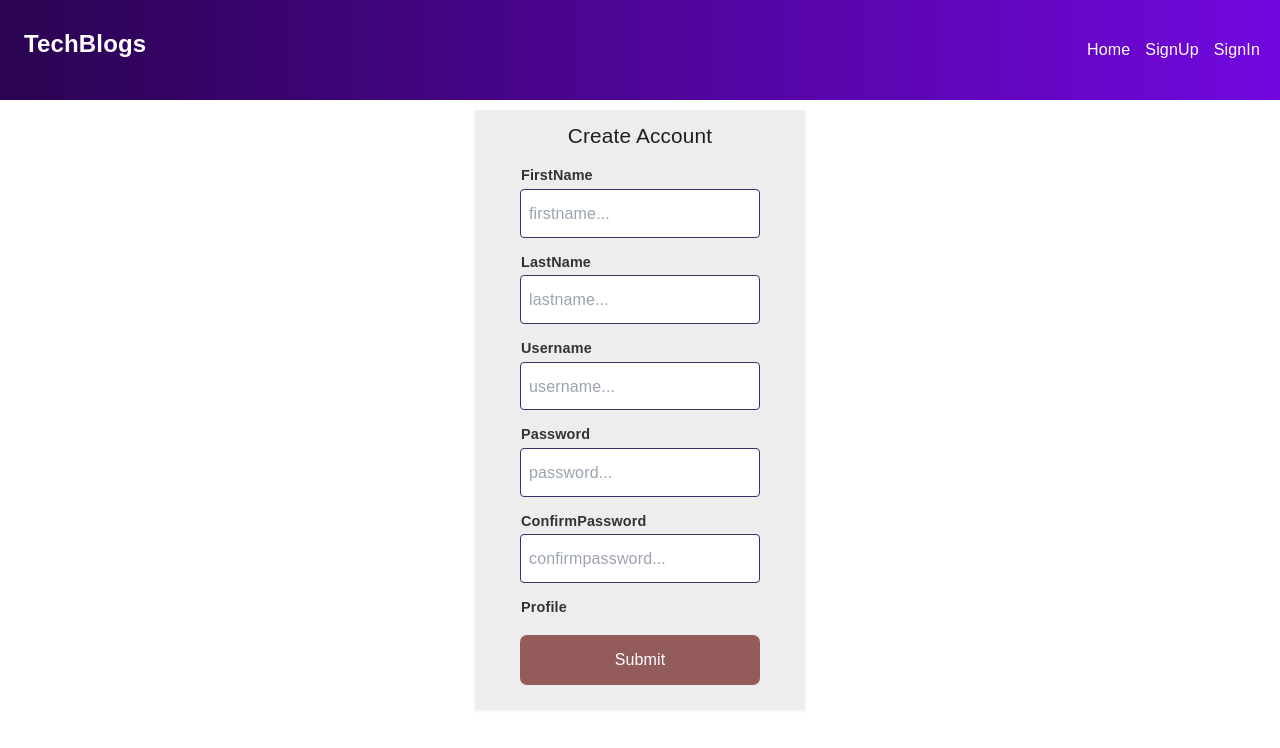
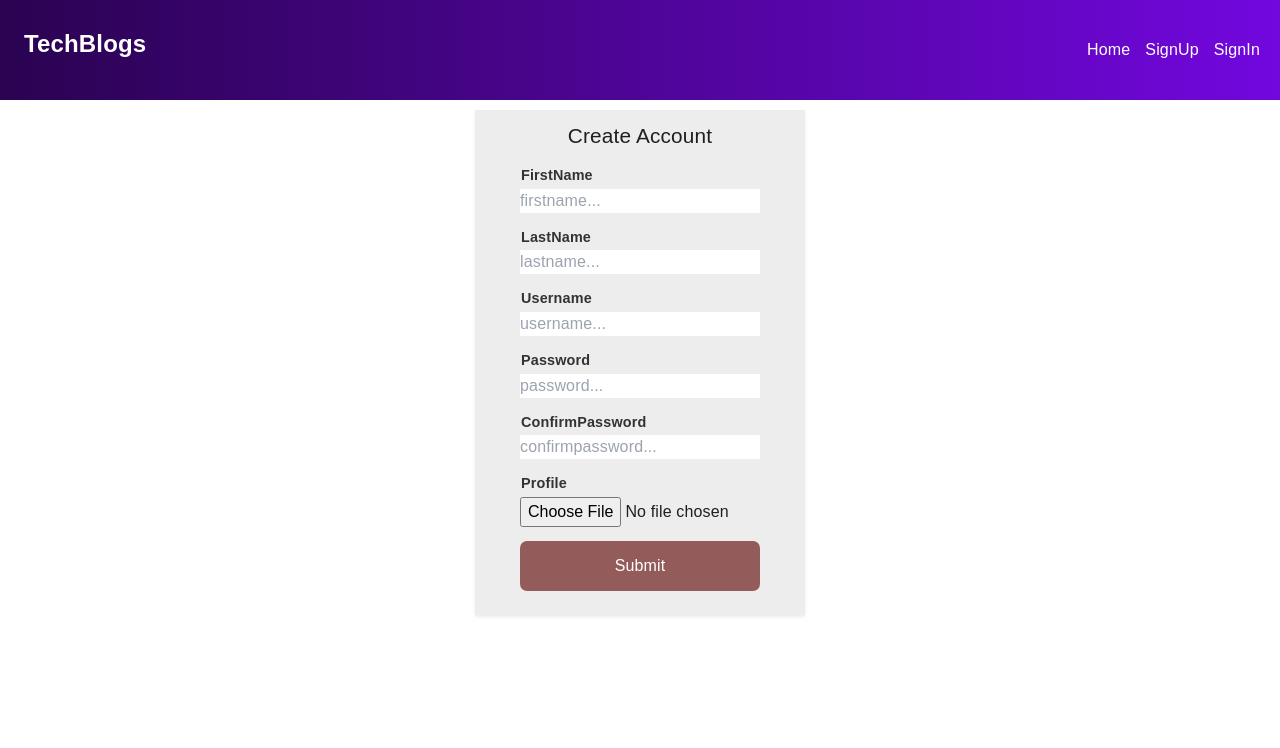
Before and after one commit to TalibehSerignKebbeh/blogsite, a React (Vite) app: page /signup in a window 1280 px wide. Shown: the top 748 px of the page. Built offline with nearby package versions, Linux system fonts and the light colour scheme.

Commit message:
update the useinput error on deploying

```diff
--- a/src/components/Auth/Login.jsx
+++ b/src/components/Auth/Login.jsx
@@ -1,5 +1,5 @@
 import React, { useState } from 'react';
-import UseInput from '../input/UseInput'
+// import UseInput from '../input/UseInput'
 import './Login.css'
 import { AxiosInstance } from '../../api';
 import { useContextHook } from '../../context/AuthContext'
@@ -52,13 +52,13 @@ const Login = () => {
                 {errorMessage?.length ? <span className='error-message'>{errorMessage}</span> : null}
                 <div className='input-wrapper'>
                     <label htmlFor='username'>username</label>
-                    <UseInput type={'text'} value={user?.username}
+                    <input type={'text'} value={user?.username}
                         name={'username'} id={"username"} classname={'textinput'}
                         handleChange={handleChange} placeholder={"username ..."} />
                 </div>
                 <div className='input-wrapper'>
                     <label htmlFor='password'>password</label>
-                    <UseInput type={'password'} value={user?.password}
+                    <input type={'password'} value={user?.password}
                         name={'password'} id={"password"} classname={'textinput'}
                         handleChange={handleChange} placeholder={"password ..."} />
                 </div>
--- a/src/components/User/CreateAccount.jsx
+++ b/src/components/User/CreateAccount.jsx
@@ -3,7 +3,7 @@ import './createaccount.css'
 import { useState } from 'react';
 import { AxiosInstance } from '../../api';
 import { useNavigate } from 'react-router-dom';
-import UseInput from '../input/UseInput'
+// import UseInput from '../input/UseInput'
 
 const CreateAccount = () => {
     const navigate = useNavigate()
@@ -100,7 +100,7 @@ const CreateAccount = () => {
                 <h3 className='signup-title'>Create Account</h3>
                 <div className='input-wrapper'>
                     <label htmlFor="firstName">firstName</label>
-                    <UseInput type={'text'} name={'firstName'}
+                    <input type={'text'} name={'firstName'}
                         classname={'textinput'} handleChange={handleChange}
                         value={user?.firstName} placeholder={'firstname...'}
                         handleBlur={handleBlur} />
@@ -109,7 +109,7 @@ const CreateAccount = () => {
                 </div>
                 <div className='input-wrapper'>
                     <label htmlFor="lastName">LastName</label>
-                    <UseInput type={'text'} name={'lastName'}
+                    <input type={'text'} name={'lastName'}
                         classname={'textinput'} handleChange={handleChange}
                         value={user?.lastName} placeholder={'lastname...'}
                         handleBlur={handleBlur} />
@@ -118,7 +118,7 @@ const CreateAccount = () => {
                 </div>
                 <div className='input-wrapper'>
                     <label htmlFor="username">Username</label>
-                    <UseInput type={'text'} name={'username'}
+                    <input type={'text'} name={'username'}
                         classname={'textinput'} handleChange={handleChange}
                         value={user?.username} placeholder={'username...'}
                         handleBlur={handleBlur} />
@@ -126,7 +126,7 @@ const CreateAccount = () => {
                 </div>
                 <div className='input-wrapper'>
                     <label htmlFor="password">password</label>
-                    <UseInput type={'password'} name={'password'}
+                    <input type={'password'} name={'password'}
                         classname={'textinput'} handleChange={handleChange}
                         value={user?.password} placeholder={'password...'}
                         handleBlur={handleBlur} />
@@ -134,7 +134,7 @@ const CreateAccount = () => {
                 </div>
                 <div className='input-wrapper'>
                     <label htmlFor="confirmPassword">confirmPassword</label>
-                    <UseInput type={'password'} name={'confirmPassword'}
+                    <input type={'password'} name={'confirmPassword'}
                         classname={'textinput'} handleChange={handleChange}
                         value={user?.confirmPassword} placeholder={'confirmpassword...'}
                         handleBlur={handleBlur} />
@@ -142,7 +142,7 @@ const CreateAccount = () => {
                 </div>
                 <div className='input-wrapper'>
                     <label htmlFor="profile">Profile</label>
-                    <UseInput type={'file'} name={'profile'} id={'profile'}
+                    <input type={'file'} name={'profile'} id={'profile'}
                         classname={'profile-input'} handleChange={handleProfileChange} handleBlur={handleBlur} />
                 </div>
                 <div className='input-wrapper'>
--- a/src/components/input/useInput.jsx
+++ b/src/components/input/useInput.jsx
@@ -1,4 +1,4 @@
-import React, {useEffect} from 'react';
+import react from 'react';
 
 const UseInput = ({ type, value, name,
     handleChange, handleBlur, classname,
```
